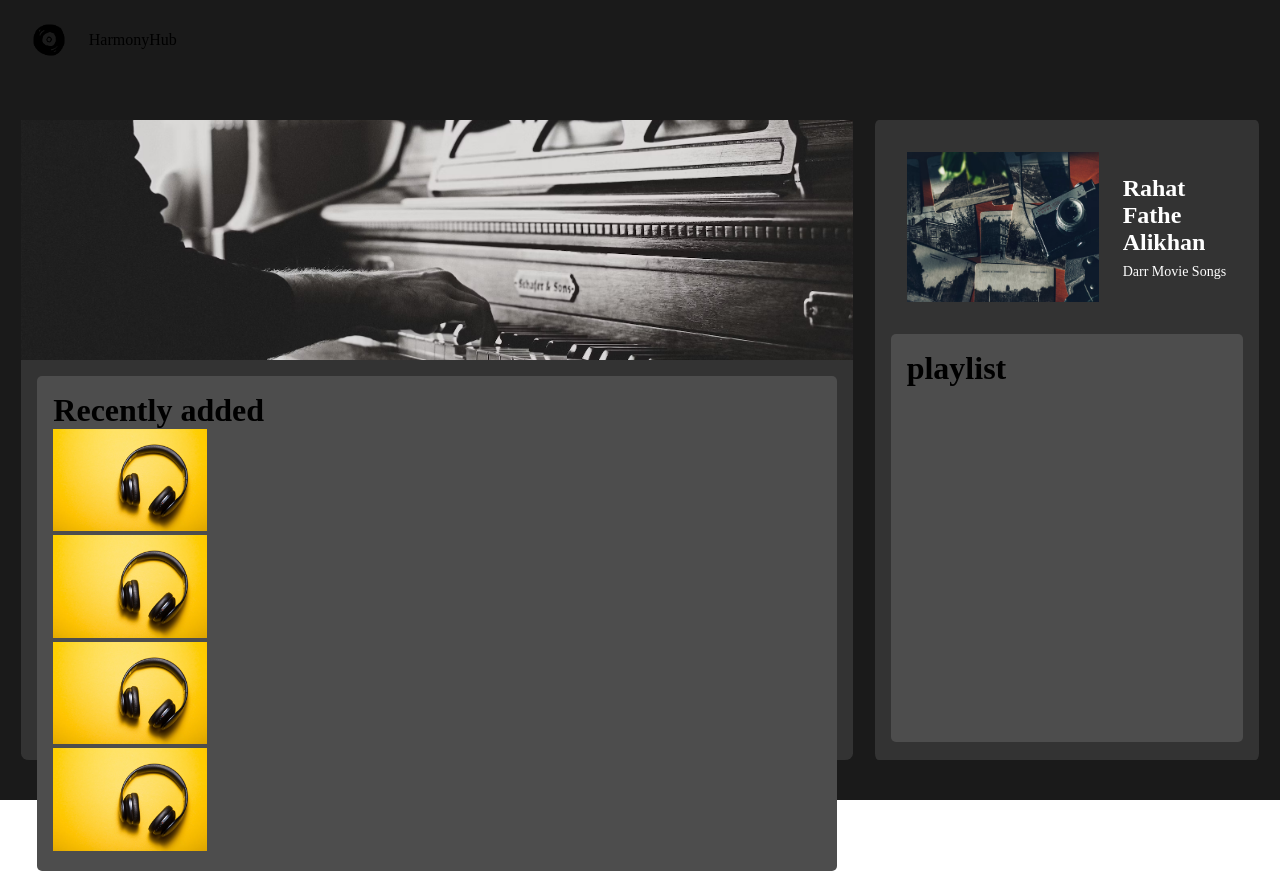
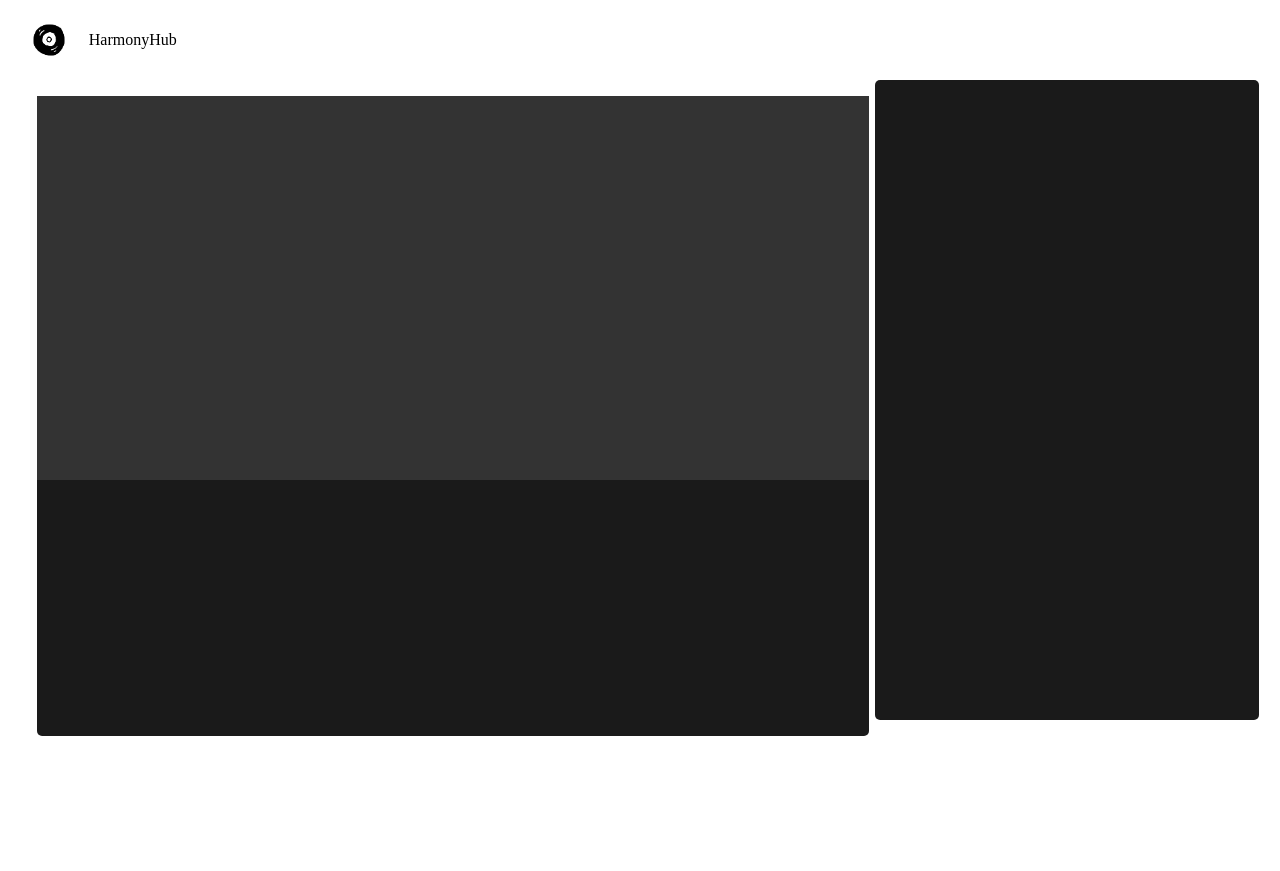
Before and after one commit to RishiKumar156/Test-Djongo-Application, an Angular app in the folder harmonyfrontend/harmony/: page / in a window 1280 px wide. After the commit the page ends 800 px from the top, so only its background shows below. Built offline with nearby package versions, Linux system fonts and the light colour scheme.

Commit message:
run into the error

```diff
--- a/harmonyfrontend/harmony/src/app/components/heads/heads.component.html
+++ b/harmonyfrontend/harmony/src/app/components/heads/heads.component.html
@@ -1,20 +1,5 @@
 <div class="container">
-  <div class="head"></div>
-  <div class="body">
-    <h1>Recently added</h1>
-    <div class="plays">
-      <div class="items">
-        <img src="./../../../assets/c1.avif" alt="" class="pla" />
-      </div>
-      <div class="items">
-        <img src="./../../../assets/c1.avif" alt="" class="pla" />
-      </div>
-      <div class="items">
-        <img src="./../../../assets/c1.avif" alt="" class="pla" />
-      </div>
-      <div class="items">
-        <img src="./../../../assets/c1.avif" alt="" class="pla" />
-      </div>
-    </div>
-  </div>
+  <div class="set"></div>
+  <div class="set"></div>
+  <div class="set"></div>
 </div>
--- a/harmonyfrontend/harmony/src/app/components/heads/heads.component.scss
+++ b/harmonyfrontend/harmony/src/app/components/heads/heads.component.scss
@@ -1,30 +1,14 @@
-* {
+.container {
   box-sizing: border-box;
-}
-.container {
+  background-color: #1a1a1a;
   width: 100%;
   height: 100%;
-  background-color: #333333;
-  border-radius: 1%;
-  box-sizing: border-box;
-  .head {
-    background: url("././../../../assets/piano.avif");
+  border-radius: 5px;
+  margin: 1rem;
+  .set {
     width: 100%;
-    height: 15rem;
-    background-size: cover;
-    background-position: center;
-  }
-  .body {
-    margin: 1rem;
-    border-radius: 5px;
-    padding: 1rem;
-    background-color: #4d4d4d;
-    .plays {
-      .items {
-        img {
-          width: 20%;
-        }
-      }
-    }
+    height: 20%;
+    background-color: #333333;
+    box-sizing: border-box;
   }
 }
--- a/harmonyfrontend/harmony/src/app/components/home/home.component.scss
+++ b/harmonyfrontend/harmony/src/app/components/home/home.component.scss
@@ -1,11 +1,12 @@
 .container {
   width: 100%;
   padding-top: 5rem;
-  background-color: #1a1a1a;
-  height: 100vh;
+  // background-color: #1a1a1a;
+  // height: 100vh;
   display: flex;
   justify-content: space-evenly;
   align-items: center;
+  box-sizing: border-box;
   .head {
     width: 65%;
     height: 80vh;
--- a/harmonyfrontend/harmony/src/app/components/list/list.component.html
+++ b/harmonyfrontend/harmony/src/app/components/list/list.component.html
@@ -1,12 +1 @@
-<div class="container">
-  <div class="cover">
-    <img src="../../../assets/cover.avif" alt="" />
-    <div class="content">
-      <h1>Rahat Fathe Alikhan</h1>
-      <p>Darr Movie Songs</p>
-    </div>
-  </div>
-  <div class="plays">
-    <h1>playlist</h1>
-  </div>
-</div>
+<div class="container"></div>
--- a/harmonyfrontend/harmony/src/app/components/list/list.component.scss
+++ b/harmonyfrontend/harmony/src/app/components/list/list.component.scss
@@ -1,44 +1,6 @@
 .container {
   width: 100%;
   height: 100%;
-  background-color: #333333;
-  border-radius: 1%;
-  padding: 1rem;
-  .cover {
-    display: flex;
-    height: 30%;
-    padding: 1rem;
-    transition: 0.3s ease-in;
-    border-radius: 5px;
-    img {
-      width: 60%;
-    }
-    .content {
-      margin-left: 1.5rem;
-      display: flex;
-      flex-direction: column;
-      justify-content: center;
-      h1 {
-        color: white;
-        font-size: 24px;
-      }
-      p {
-        margin-top: 0.5rem;
-        color: white;
-        font-size: 14px;
-      }
-    }
-  }
-  .cover:hover {
-    background-color: #4d4d4d;
-  }
-  .plays {
-    width: 100%;
-    height: 67%;
-    background-color: #4d4d4d;
-    border-radius: 5px;
-    box-sizing: border-box;
-    padding: 1rem;
-    margin: 1rem 0 0 0;
-  }
+  border-radius: 5px;
+  background-color: #1a1a1a;
 }
--- a/harmonyfrontend/harmony/src/styles.scss
+++ b/harmonyfrontend/harmony/src/styles.scss
@@ -2,5 +2,4 @@
 * {
   margin: 0;
   padding: 0;
-  box-sizing: border-box;
 }
```
